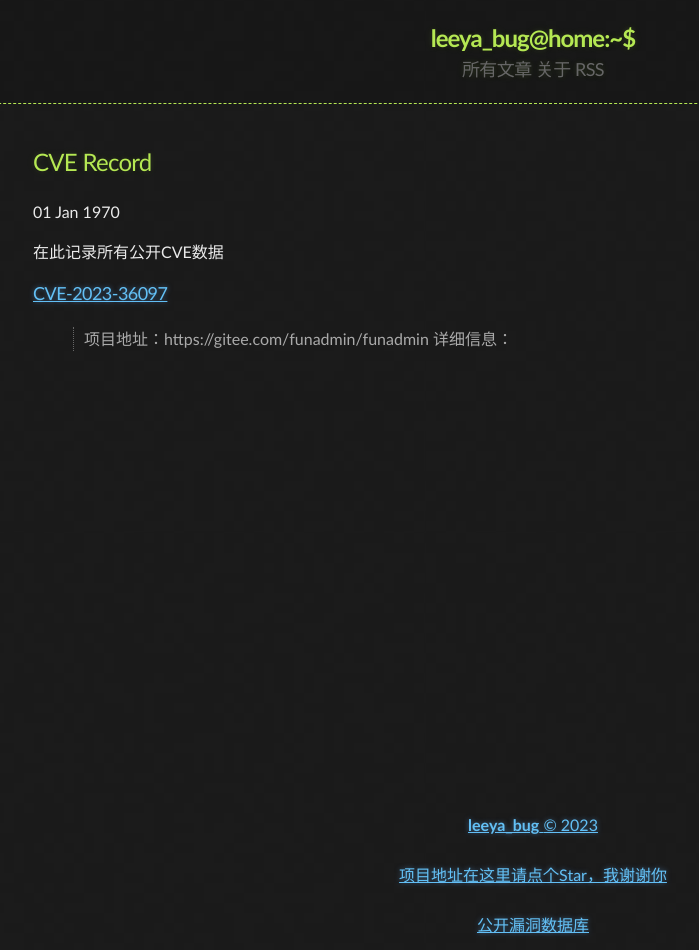
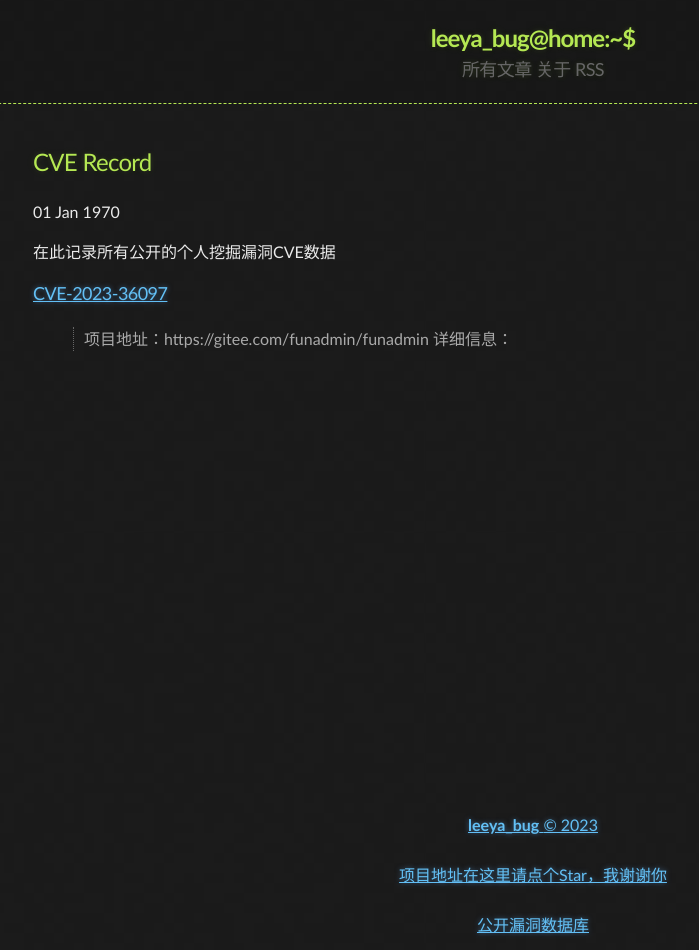
Before and after one commit to Leeyangee/leeyangee.github.io, a Jekyll site: the page built from _posts/1970-01-01-CVE Record.md, in a window 1280 px wide. Shown: the whole page, without its empty margins (107-806 px from the left). Built offline with Jekyll 4.4.1, drawn with Linux system fonts in a browser that asks for light colours.

Commit message:
Update 1970-01-01-CVE Record.md

```diff
--- a/_posts/1970-01-01-CVE Record.md
+++ b/_posts/1970-01-01-CVE Record.md
@@ -3,7 +3,7 @@ title: CVE Record
 published: true
 ---
 
-在此记录所有公开CVE数据
+在此记录所有公开的个人挖掘漏洞CVE数据
 
 ### [CVE-2023-36097](https://cve.mitre.org/cgi-bin/cvename.cgi?name=CVE-2023-36097)
 > 项目地址：https://gitee.com/funadmin/funadmin
```
